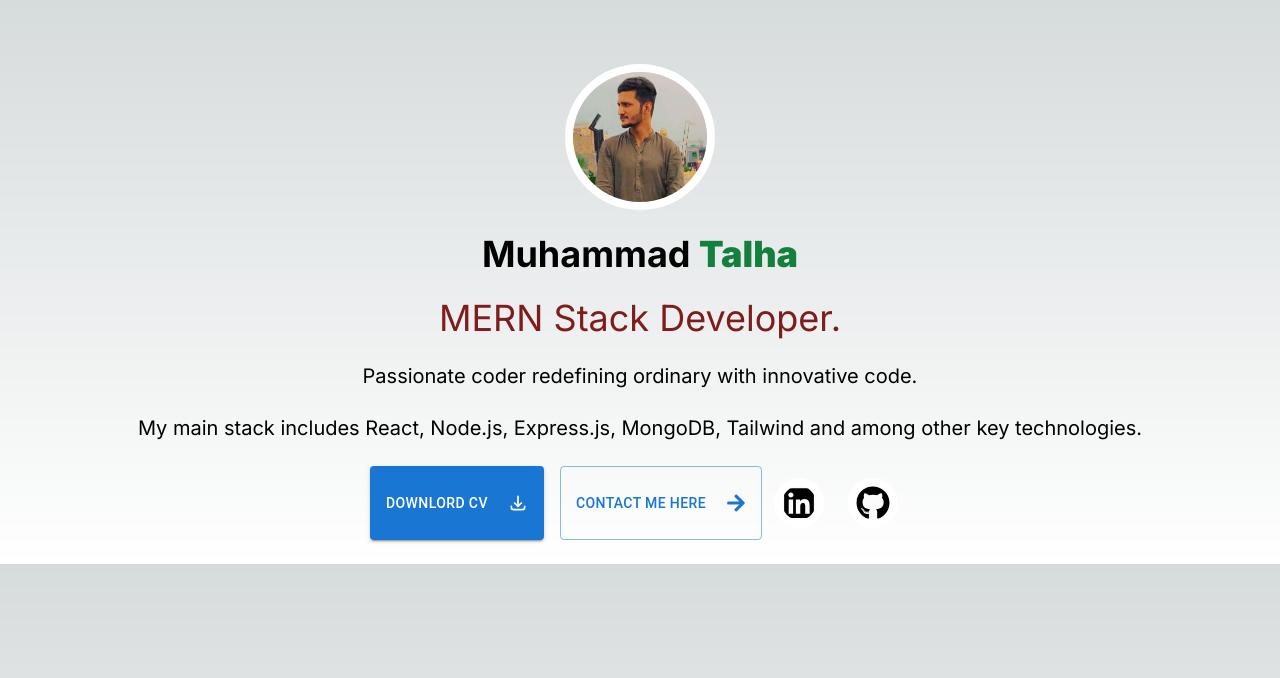
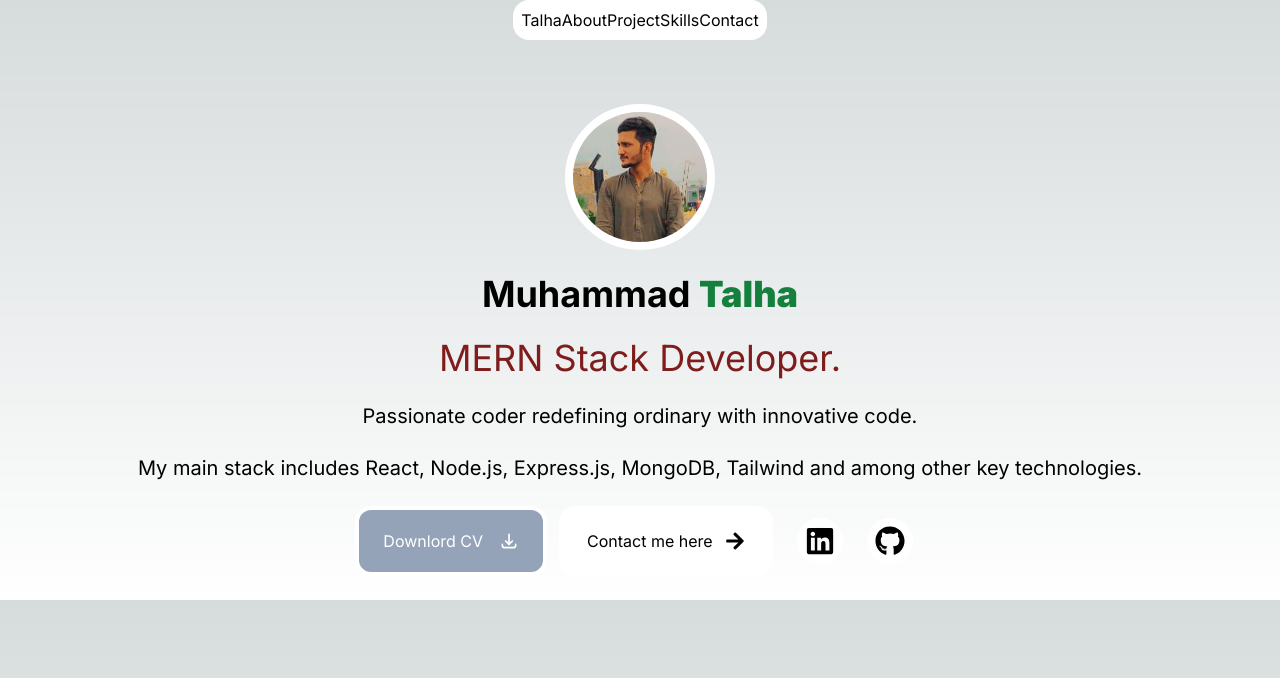
Before and after one commit to Muhammadtalhatariq/myPortfolio, a Next.js app: page /Talha in a window 1280 px wide. Shown: the top 678 px of the page. Built offline with nearby package versions, Linux system fonts and the light colour scheme.

Commit message:
few changes in code

```diff
--- a/Components/Header/Header.jsx
+++ b/Components/Header/Header.jsx
@@ -6,23 +6,23 @@ const Header = () => {
   const navItems = [
     {
       name: "Talha",
-      path: "Talha",
+      path: "#Talha",
     },
     {
       name: "About",
-      path: "About",
+      path: "#About",
     },
     {
       name: "Project",
-      path: "Project",
+      path: "#Project",
     },
     {
       name: "Skills",
-      path: "Skills",
+      path: "#Skills",
     },
     {
       name: "Contact",
-      path: "Contact",
+      path: "#Contact",
     },
   ];
 
@@ -32,12 +32,17 @@ const Header = () => {
 
  <div className="flex items-center justify-center m-10">
       <div className="bg-white w-96 p-2 rounded-2xl fixed">
-        <ul className="flex list-none ">
+        <ul className="flex list-none">
           {navItems.map((item) => (
-            <li className="ml-auto" key={item.name}>
-              <Link  href={item.path}>{item.name}</Link>
+            <li className="ml-auto" key={item.path}>
+              <Link
+                 href={item.path}>{item.name}</Link>
             </li>
           ))}
+
+
+
+
         </ul>
 
       </div>
--- a/app/About/page.jsx
+++ b/app/About/page.jsx
@@ -10,7 +10,7 @@ import { FaGithub } from "react-icons/fa";
 const page = () => {
   return (
     <>
-      <div className="my-20 ">
+      <div className="my-20 scroll-mt-24" id="About">
         <div className="flex flex-col flex-wrap items-center justify-center gap-6">
           <p className="font-bold text-3xl sm:text-4xl">About Me</p>
           <p className=" px-4 sm:w-2/3  text-xl sm:text2xl leading-10 tracking-tight text-center">
@@ -20,7 +20,7 @@ const page = () => {
             interaction. Driven by a passion for the extraordinary, every line
             of code I write is a step towards redefining the ordinary.
           </p>
-          <div className=" flex flex-wrap gap-3 items-center">
+          <div className=" flex flex-wrap gap-3 items-center justify-center">
             <IoLogoJavascript
               className="cursor-pointer m-3 rounded-[50%] border-solid border-8 border-white hover:scale-150"
               size={50}
--- a/app/Contact/page.jsx
+++ b/app/Contact/page.jsx
@@ -1,9 +1,8 @@
-"use client"
+"use client";
 import React, { useRef } from "react";
 import emailjs from "@emailjs/browser";
 import { FaLinkedin } from "react-icons/fa";
 import { FaGithub } from "react-icons/fa";
-
 
 const page = () => {
   const form = useRef();
@@ -30,7 +29,7 @@ const page = () => {
   };
 
   return (
-    <div className="py-10">
+    <div className="py-10 " id="Contact">
       <div className="flex flex-wrap  ">
         <div className="sm:w-[55%] p-4 m-auto">
           <p className="font-bold text-3xl sm:text-4xl p-2 text-center sm:text-start ">
@@ -44,40 +43,53 @@ const page = () => {
             love to hear from you and explore new possibilities together.
           </p>
           <div className="flex justify-center sm:justify-start">
-            <FaLinkedin
-              className="cursor-pointer m-2 rounded-[50%] border-solid border-8 border-white hover:scale-125"
-              size={40}
-            />
-            <FaGithub
-              className="cursor-pointer m-2 rounded-[50%]  border-solid border-8 border-white  hover:scale-125"
-              size={40}
-            />
+            <a
+              href="https://www.linkedin.com/in/muhammad-talha-708166284?utm_source=share&utm_campaign=share_via&utm_content=profile&utm_medium=android_app"
+              target="_blank"
+              className="cursor-pointer m-3 rounded-[50%] border-solid border-8 border-white hover:scale-125"
+            >
+              <FaLinkedin size={30} />
+            </a>
+
+            <a
+              href="https://github.com/Muhammadtalhatariq/"
+              target="_blank"
+              className="cursor-pointer m-3 rounded-[50%] border-solid border-8 border-white hover:scale-125"
+            >
+              <FaGithub size={30} />
+            </a>
           </div>
         </div>
 
         <div className="sm:w-[45%] w-full  px-4 sm:py-32">
           <form
             className="flex flex-col gap-4 p-4 "
-            ref={form} onSubmit={sendEmail}>
+            ref={form}
+            onSubmit={sendEmail}
+          >
             <label>Name</label>
             <input
               className="p-2 border-gray-300 border-dotted border-4"
-              type="text" name="user_name" />
+              type="text"
+              name="user_name"
+            />
             <label>Email</label>
             <input
               className="p-2 border-gray-300 border-dotted border-4"
-              type="email" name="user_email" />
+              type="email"
+              name="user_email"
+            />
             <label>Message</label>
             <textarea
               className="p-2 border-gray-300 border-dotted border-4"
-              name="message" />
+              name="message"
+            />
             <input
               className=" bg-gray-200 items-center w-24 hover:bg-slate-400 rounded-lg p-2"
-              type="submit" value="Send"
-
+              type="submit"
+              value="Send"
             />
           </form>
-
         </div>
       </div>
     </div>
--- a/app/Project/page.jsx
+++ b/app/Project/page.jsx
@@ -4,7 +4,7 @@ import Menu from './Menu/Menu'
 const page = () => {
   return (
     <div >
-      <p className='font-bold text-3xl sm:text-4xl flex justify-center pb-8'>My Project</p>
+      <p className='font-bold text-3xl sm:text-4xl flex justify-center pb-8' id="Project" >My Project</p>
       <Menu/>
     </div>
   );
--- a/app/Skills/page.jsx
+++ b/app/Skills/page.jsx
@@ -11,7 +11,7 @@ import { FaGithub } from "react-icons/fa";
 
 const page = () => {
   return (
-    <div className="p-10">
+    <div className=" pt-28" id="Skills">
       <div className="flex flex-col flex-wrap items-center ">
         <p className="font-bold text-3xl sm:text-4xl">MY Skills</p>
         <div className="flex flex-wrap gap-2 sm:gap-4 pt-10 rounded-3xl justify-center  sm:w-1/2">
--- a/app/Talha/page.jsx
+++ b/app/Talha/page.jsx
@@ -2,7 +2,6 @@ import React from "react";
 import Image from "next/image";
 import logo from "../../public/logo.jpg";
 import Stack from "@mui/material/Stack";
-import Button from "@mui/material/Button";
 import { FaLinkedin } from "react-icons/fa";
 import { FaGithub } from "react-icons/fa";
 import { HiOutlineDownload } from "react-icons/hi";
@@ -10,7 +9,7 @@ import { FaArrowRight } from "react-icons/fa";
 
 const page = () => {
   return (
-    <div className="m-6 mt-16">
+    <div className="m-6 mt-16" id="Talha">
       <div className="flex flex-col flex-wrap items-center justify-center gap-6">
         <Image
           className="rounded-[50%] items-center justify-center flex border-solid border-8 border-white "
@@ -34,26 +33,42 @@ const page = () => {
           My main stack includes React, Node.js, Express.js, MongoDB, Tailwind
           and among other key technologies.
         </p>
-        <div className=" flex flex-wrap justify-center">
-          <Stack spacing={2} direction={"row"}>
-            <Button className="text-black gap-5" variant="contained">
+        <div className=" flex flex-col sm:flex-row flex-wrap justify-center gap-3">
+
+            <a
+              href="/cv.pdf"
+              className=" flex items-center px-6 py-2 gap-4 bg-slate-400 hover:bg-slate-500 text-white cursor-pointer rounded-2xl border-solid border-4 border-white"
+              variant="contained"
+            >
               Downlord CV
               <HiOutlineDownload size={20} />
-            </Button>
-            <Button className="gap-5" variant="outlined">
+            </a>
+            <a
+              href="#Contact"
+              className=" flex  items-center px-6 py-2 gap-3 cursor-pointer bg-white hover:bg-slate-200  rounded-2xl border-solid border-4 border-white"
+              variant="outlined"
+            >
               Contact me here
               <FaArrowRight size={20} />
-            </Button>
-          </Stack>
+            </a>
 
-          <FaLinkedin
+         <div className="flex justify-center">
+         <a
+            href="https://www.linkedin.com/in/muhammad-talha-708166284?utm_source=share&utm_campaign=share_via&utm_content=profile&utm_medium=android_app"
+            target="_blank"
             className="cursor-pointer m-3 rounded-[50%] border-solid border-8 border-white hover:scale-125"
-            size={50}
-          />
-          <FaGithub
-            className="cursor-pointer m-3 rounded-[50%]  border-solid border-8 border-white  hover:scale-125"
-            size={50}
-          />
+          >
+            <FaLinkedin size={30} />
+          </a>
+
+          <a
+            href="https://github.com/Muhammadtalhatariq/"
+            target="_blank"
+            className="cursor-pointer m-3 rounded-[50%] border-solid border-8 border-white hover:scale-125"
+          >
+            <FaGithub size={30} />
+          </a>
+         </div>
         </div>
       </div>
     </div>
--- a/app/layout.js
+++ b/app/layout.js
@@ -1,5 +1,6 @@
 import { Inter } from "next/font/google";
 import "./globals.css";
+import Header from "@/Components/Header/Header";
 const inter = Inter({ subsets: ["latin"] });
 
 export const metadata = {
@@ -9,9 +10,9 @@ export const metadata = {
 
 export default function RootLayout({ children }) {
   return (
-    <html lang="en">
+    <html lang="en" className="!scroll-smooth">
       <body className={inter.className}>
-
+        <Header/>
         {children}</body>
     </html>
   );
--- a/app/page.js
+++ b/app/page.js
@@ -1,5 +1,3 @@
-import Image from "next/image";
-import Header from "@/Components/Header/Header";
 import Talha from "./Talha/page";
 import About from "./About/page";
 import Project from "./Project/page";
@@ -8,7 +6,7 @@ import Contact from './Contact/page'
 export default function page() {
   return (
     <>
-      <Header />
+
       <Talha />
       <About />
       <Project />
--- a/package.json
+++ b/package.json
@@ -13,6 +13,7 @@
     "@emotion/react": "^11.11.4",
     "@emotion/styled": "^11.11.0",
     "@mui/material": "^5.15.13",
+    "motion": "^10.17.0",
     "next": "14.1.3",
     "react": "^18",
     "react-dom": "^18",
```
Also changed, not shown: 2 other files (tests, documents, lock files or other folders). Lines whose indentation alone changed are shown as unchanged.
